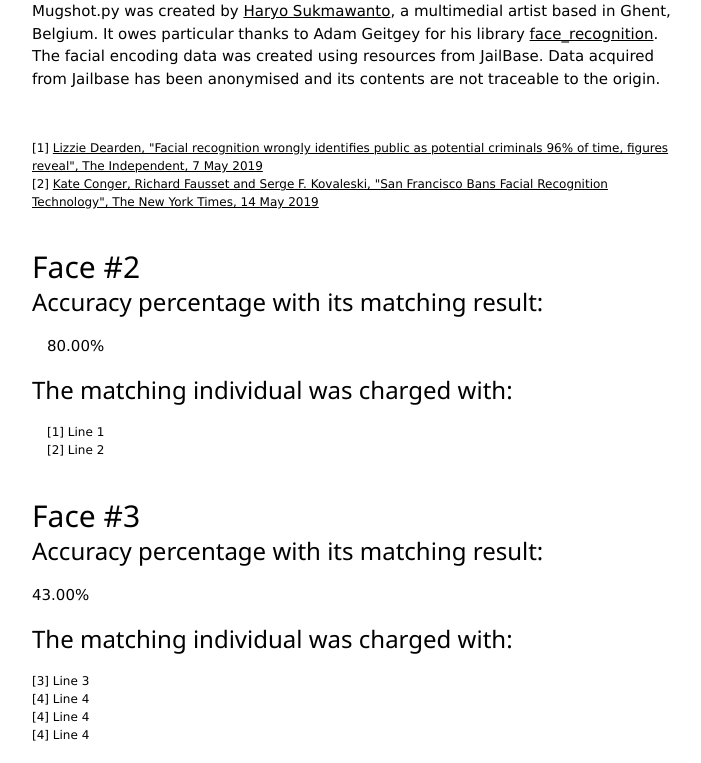
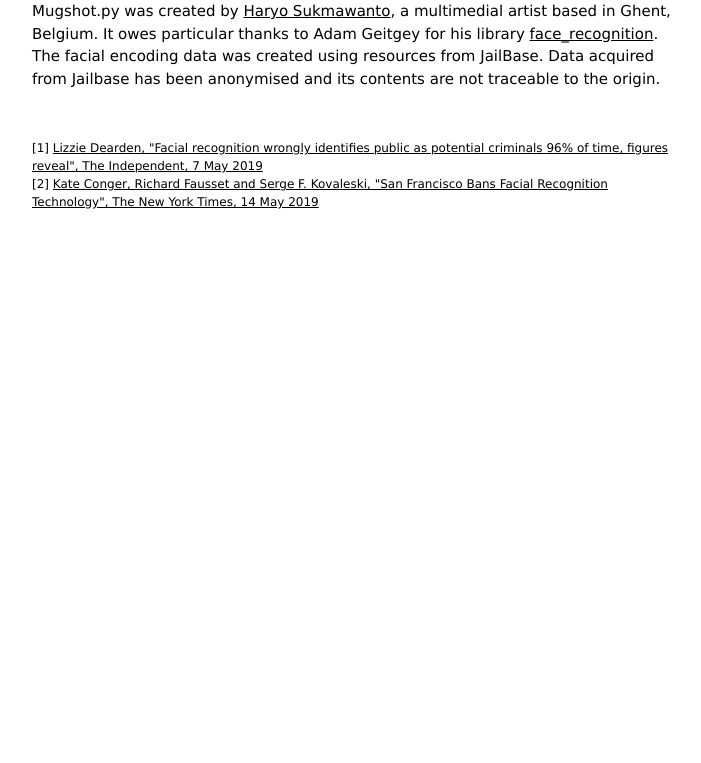
Before and after one commit to haryo-s/Mugshot, a Flask app: page /about in a window 1280 px wide. Shown: the part 506-1269 px from the top of the page, without its empty margins (288-989 px from the left). After the commit the page ends 715 px from the top, so only its background shows below. Run offline with Flask 2, Linux system fonts and the light colour scheme.

Commit message:
- Removed placeholder code in about.html

```diff
--- a/templates/about.html
+++ b/templates/about.html
@@ -59,30 +59,6 @@
     </div>
 
   </div>
-
-  <h2 class="f-100">Face #2 </h2>
-  <h3 class="mt-decrease15 f-100">Accuracy percentage with its matching result: </h3>
-  <p class="mt-decrease10 pl1"> 80.00% </p>
-  <h3 class="f-100">The matching individual was charged with: </h3>
-  <p>
-    <ul class="mt-decrease10 pb3" style="list-style-type:none;">
-      <li class="pl1 f-80">[1] Line 1</li>
-      <li class="pl1 f-80">[2] Line 2</li>
-    </ul>
-  </p>
-
-  <h2 class="f-100">Face #3 </h2>
-  <h3 class="mt-decrease15 f-100">Accuracy percentage with its matching result: </h3>
-  <p class=""> 43.00% </p>
-  <h3 class="f-100">The matching individual was charged with: </h3>
-  <p>
-    <ul class="pb3" style="list-style-type:none;">
-      <li class="f-80">[3] Line 3</li>
-      <li class="f-80">[4] Line 4</li>
-      <li class="f-80">[4] Line 4</li>
-      <li class="f-80">[4] Line 4</li>
-    </ul>
-  </p>
 </body>
 
 </html>
```
